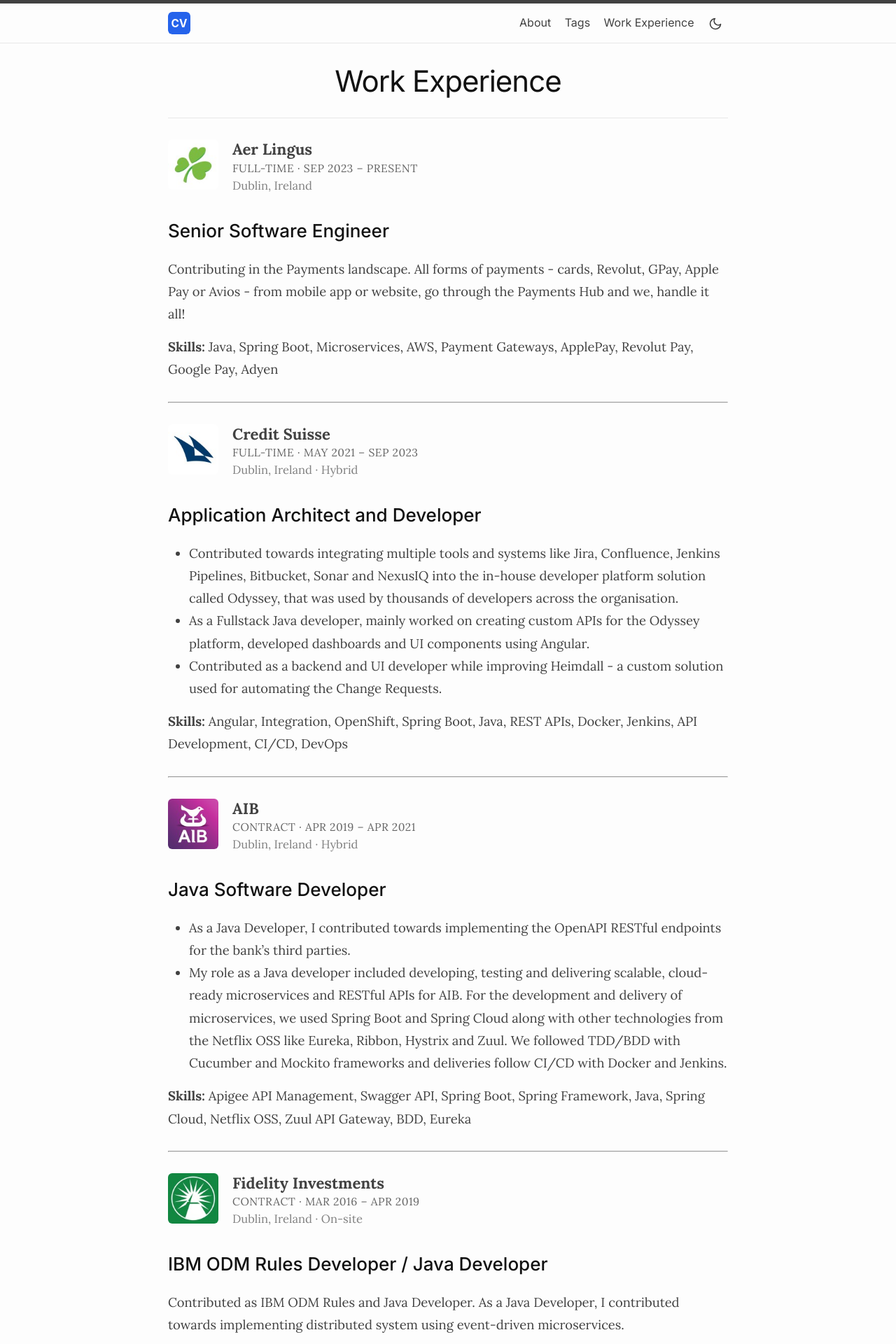
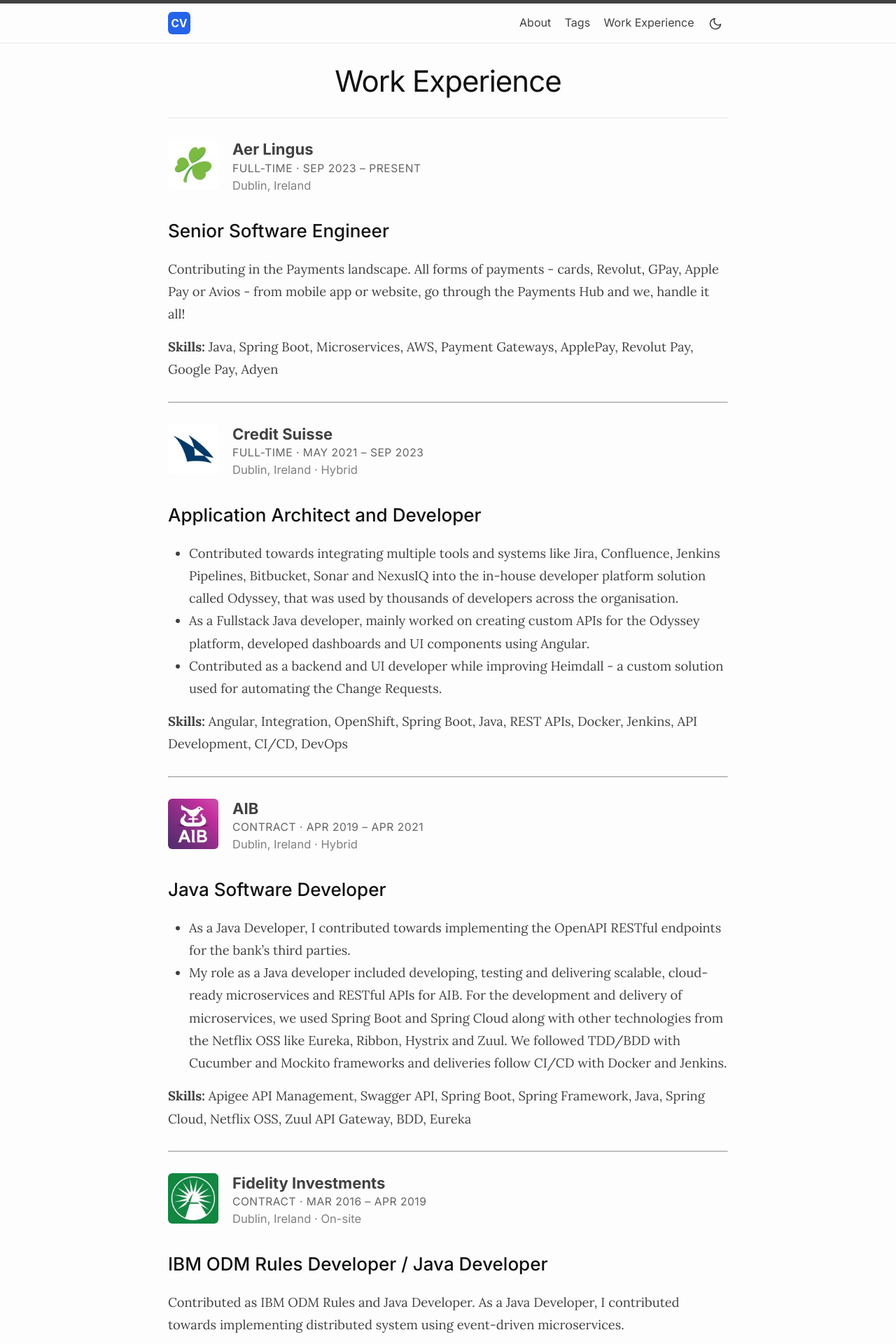
Before and after one commit to chandanv89/chandanv89.github.io, a Jekyll site: the page built from work-experience.markdown, in a window 1280 px wide. Shown: the top 1920 px of the page at 70% size. Built offline with Jekyll 4.4.1, drawn with Linux system fonts in a browser that asks for light colours; nearby versions of some CDN libraries; comment, search, counter and statistics services are not loaded.

Commit message:
* fixed broken href to an article * updated font in work-details page

```diff
--- a/_posts/2021-03-21-configure-automated-builds-on-docker-hub.markdown
+++ b/_posts/2021-03-21-configure-automated-builds-on-docker-hub.markdown
@@ -9,7 +9,7 @@
 
 ![Integrate Github with Docker Hub to setup Automated Builds](/assets/images/post-2-header-image.png)
 
-In the [previous article](/2021/01/17/dockerize-your-spring-boot-application.html) successfully dockerized our demo Spring Boot application. Now, let's take a look at how we can leverage the Github and Docker Hub infrastructure to setup auto builds to trigger the creation of Docker images for our application whenever we push some changes to the code repository.
+In the [previous article](/devops/docker/engineering/2021/01/17/dockerize-your-spring-boot-application.html) successfully dockerized our demo Spring Boot application. Now, let's take a look at how we can leverage the Github and Docker Hub infrastructure to setup auto builds to trigger the creation of Docker images for our application whenever we push some changes to the code repository.
 
 Docker Hub can be integrated with most of the code versioning and hosting providers. For this tutorial, however, we'll consider GitHub. So, it is fair to assume that you already have a GitHub account and that you have an example repository created. If not, you can create a free GitHub account [here](https://github.com/) and push the sample project you might have on to your new repository or you can use the one I'm using through out this tutorial [here](https://github.com/chandanv89/Hateoas-Example).
 
--- a/_sass/minima/custom-styles.scss
+++ b/_sass/minima/custom-styles.scss
@@ -124,6 +124,10 @@
   vertical-align: middle;
 }
 
+.site-title:hover {
+  text-decoration: none;
+}
+
 // Font assignments
 h1,
 h2,
@@ -139,7 +143,8 @@
 .toc-summary,
 .toc-list,
 .site-footer,
-.footer-credit {
+.footer-credit,
+.work-details {
   font-family: $base-sans-serif-font-family;
 }
 
```
